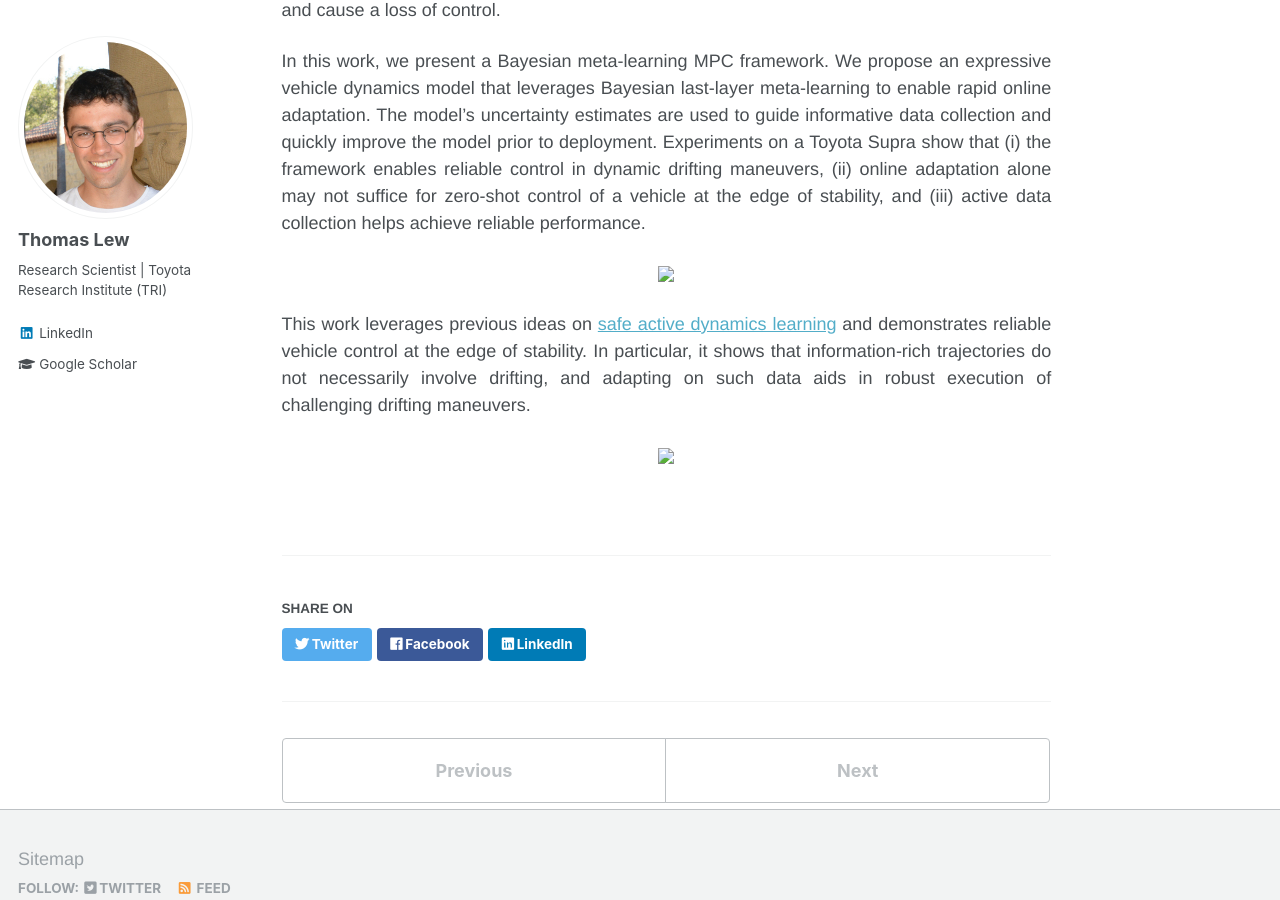
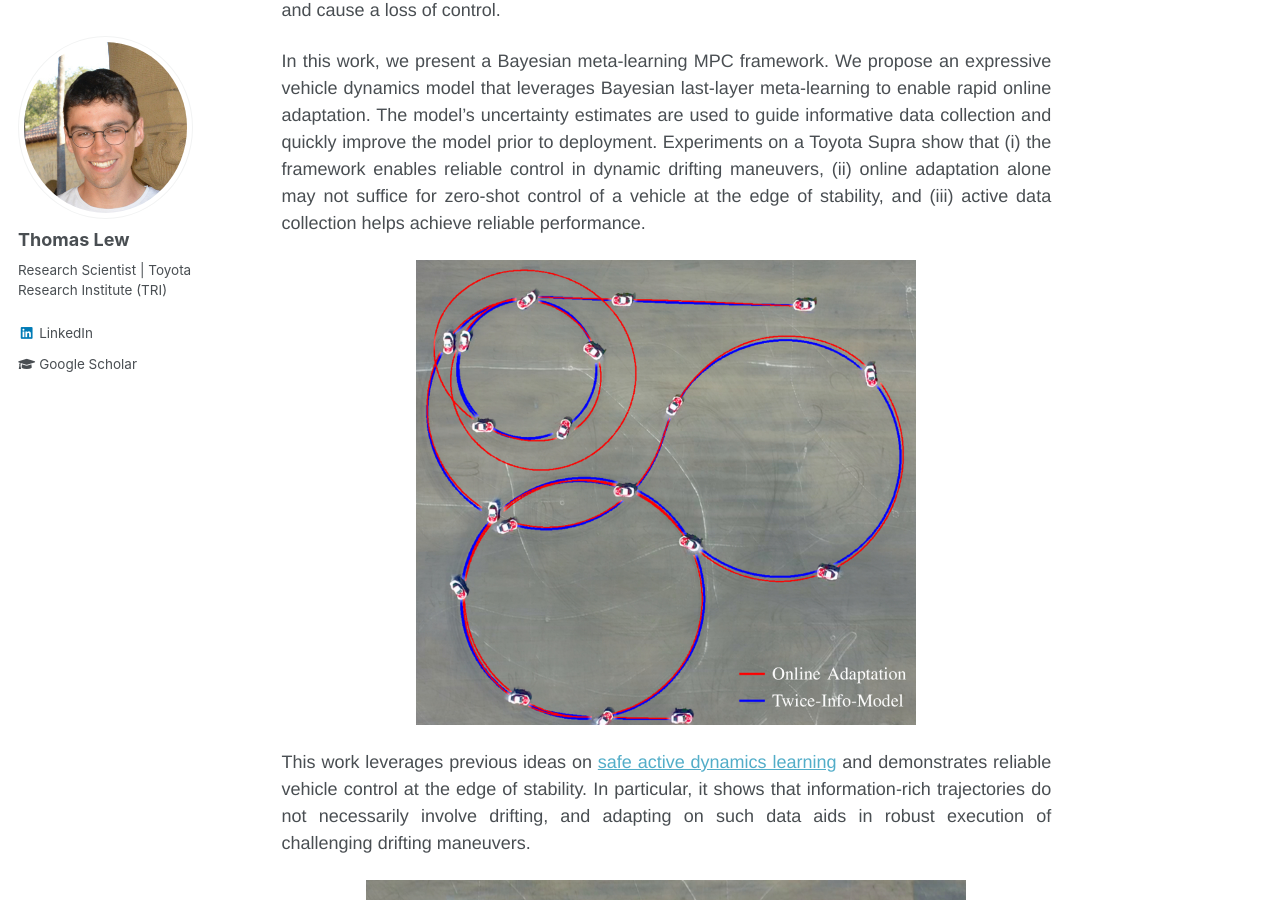
Before and after one commit to thomasjlew/thomasjlew.github.io, a Jekyll site: the page built from _preprints/2024-10-01_first_learn_what_you_dont_know.md, in a window 1280 px wide and 900 px high, scrolled down 481 px. Built offline with Jekyll 4.4.1, drawn with Linux system fonts in a browser that asks for light colours.

Commit message:
Minor fixes.

```diff
--- a/_preprints/2024-10-01_first_learn_what_you_dont_know.md
+++ b/_preprints/2024-10-01_first_learn_what_you_dont_know.md
@@ -22,8 +22,8 @@ Combining data-driven models that adapt online and model predictive control (MPC
 In this work, we present a Bayesian meta-learning MPC framework. We propose an expressive vehicle dynamics model that leverages Bayesian last-layer meta-learning to enable rapid online adaptation. The model’s uncertainty estimates are used to guide informative data collection and quickly improve the model prior to deployment. Experiments on a Toyota Supra show that (i) the framework enables reliable control in dynamic drifting maneuvers, (ii) online adaptation alone may not suffice for zero-shot control of a vehicle at the edge of stability, and (iii) active data collection
 helps achieve reliable performance.
 
-<p style="text-align:center;"><img src="/images/randup/first_learn_what_you_dont_know_big.jpg" width="500"></p>
+<p style="text-align:center;"><img src="/images/first_learn_what_you_dont_know_big.jpg" width="500"></p>
 
 This work leverages previous ideas on [safe active dynamics learning](/publication/seels) and demonstrates reliable vehicle control at the edge of stability. In particular, it shows that information-rich trajectories do not necessarily involve drifting, and adapting on such data aids in robust execution of challenging drifting maneuvers.
 
-<p style="text-align:center;"><img src="/images/randup/first_learn_what_you_dont_know_info_trajs.jpg" width="600"></p>
+<p style="text-align:center;"><img src="/images/first_learn_what_you_dont_know_info_trajs.jpg" width="600"></p>
```
Also changed, not shown: _preprints/2024-10-01_riskaverse_mpc_racing.md (+2 -2 lines), _publications/2024-10-07_one_model.md (+1 -1 lines).
